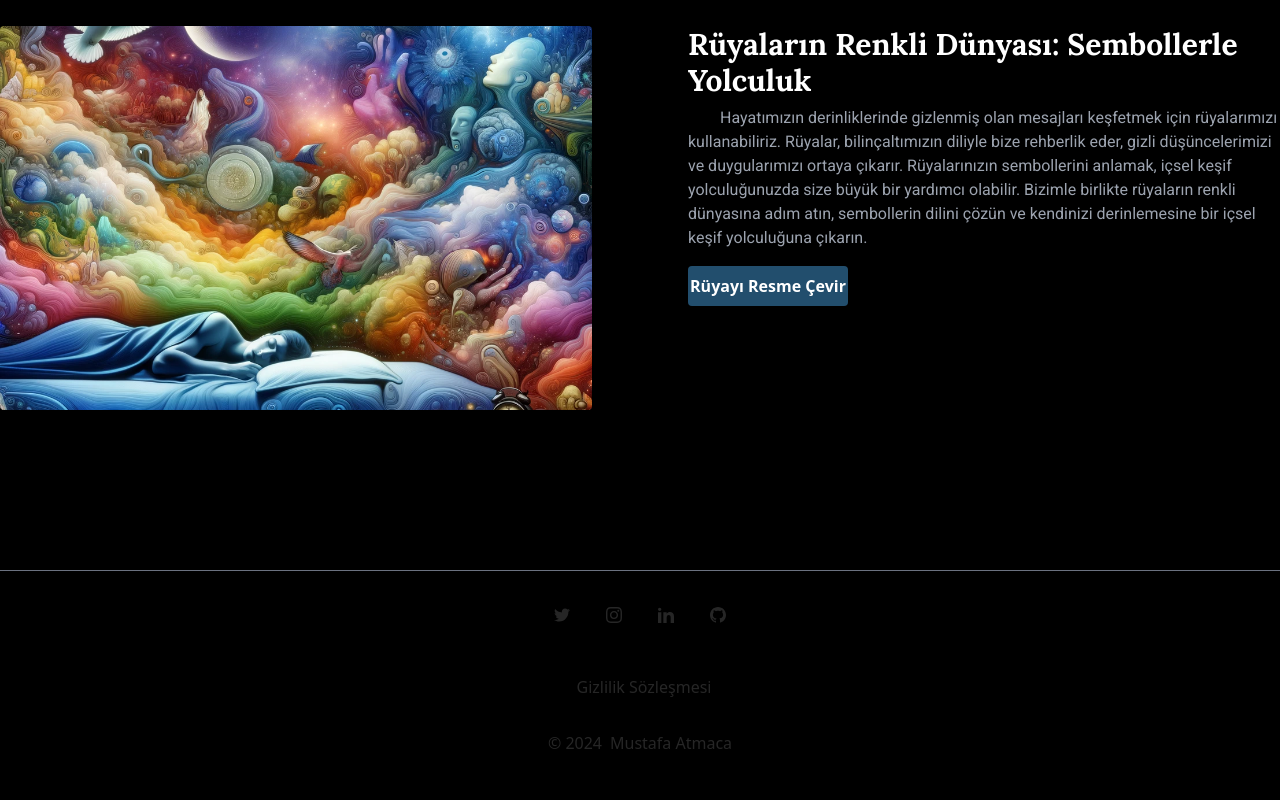
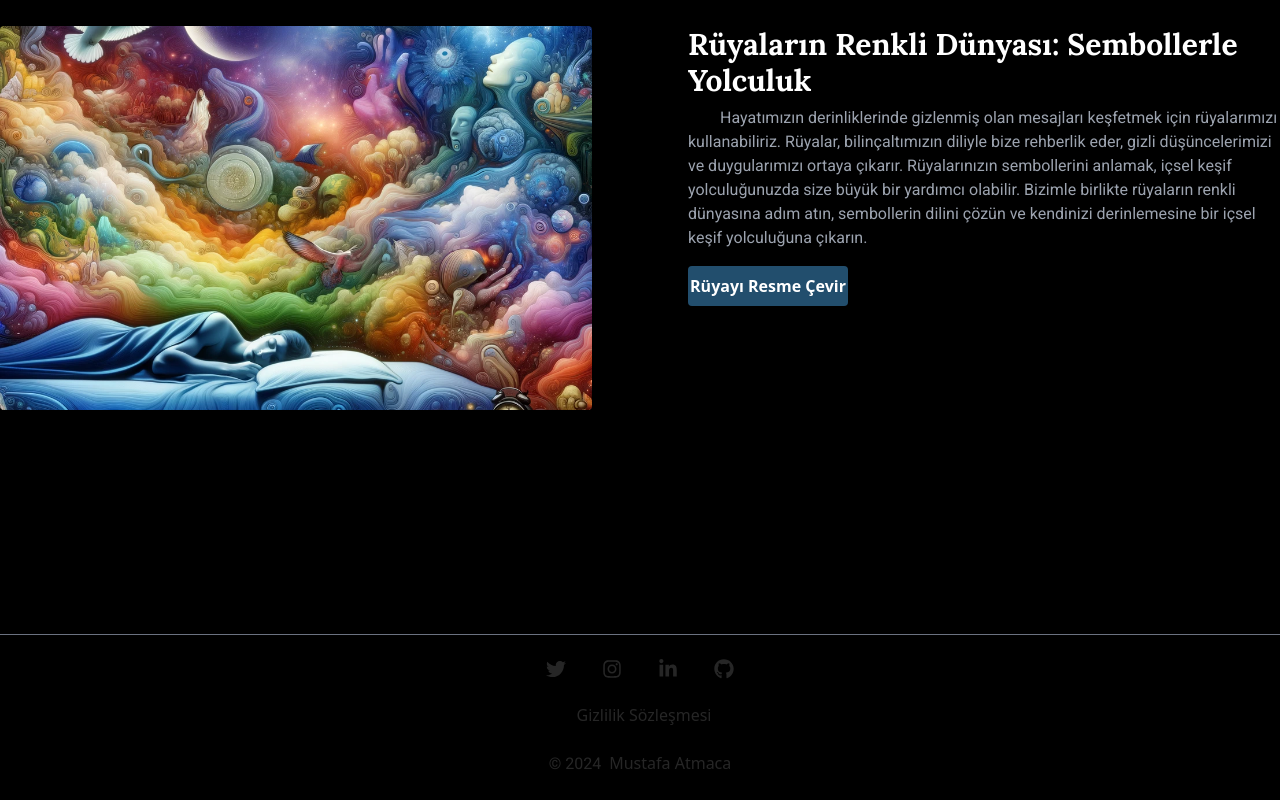
Before and after one commit to atmcmustafa/ruyayorumla, a React (Vite) app: page / in a window 1280 px wide. Shown: the part 1710-2510 px from the top of the page. Before the commit the page ends 2481 px from the top, so only its background shows below. Built offline with nearby package versions, Linux system fonts and the light colour scheme.

Commit message:
buttons color changed, footer changed

```diff
--- a/src/components/Footer.jsx
+++ b/src/components/Footer.jsx
@@ -1,97 +1,62 @@
 import { useInView } from "react-intersection-observer";
 import { motion } from "framer-motion";
 import { Link } from "react-router-dom";
+
+import { FaLinkedinIn, FaGithub, FaInstagram, FaTwitter } from "react-icons/fa";
+
 const Footer = () => {
   const [ref1, inView1] = useInView({ triggerOnce: true, threshold: 0.1 });
   return (
-    <div ref={ref1} className="bottom-0 w-full mt-24 md:mt-40">
+    <>
       <motion.footer
         initial={{ opacity: 0, y: 50 }}
         animate={{ opacity: inView1 ? 1 : 0, y: inView1 ? 0 : 50 }}
         transition={{ duration: 0.3 }}
-        className="flex flex-col items-center text-center text-white border-t  border-gray-500"
+        ref={ref1}
+        className="border-t border-gray-500 flex justify-center items-center text-center flex-col mx-auto w-full text-neutral-800 dark:text-neutral-300 my-auto  py-6 mt-24 lg:mt-56"
       >
-        <div className="container pt-9">
-          <div className="mb-9 flex justify-center">
-            <a
-              target="_blank"
-              href="https://twitter.com/mstfatmcc"
-              className="mr-9 text-neutral-800 dark:text-neutral-200 hover:bg-black hover:text-blue-500"
+        <div className="flex justify-center gap-9 text-xl">
+          <Link
+            className=" text-neutral-800 dark:text-neutral-200 hover:bg-black hover:text-blue-500"
+            to={"https://twitter.com/mstfatmcc"}
+          >
+            <FaTwitter />
+          </Link>
+          <Link
+            className=" text-neutral-800 dark:text-neutral-200 instagram-gradient rounded"
+            to={"https://www.instagram.com/mstfatmcc/"}
+          >
+            <FaInstagram />
+          </Link>
+          <Link
+            className=" text-neutral-800 dark:text-neutral-200 hover:bg-black hover:text-blue-500 "
+            to={"https://www.linkedin.com/in/mustafa-atmaca-1787b0284/"}
+          >
+            <FaLinkedinIn />
+          </Link>
+          <Link
+            className="text-neutral-800 dark:text-neutral-200 hover:bg-white hover:text-black rounded-full"
+            to={"https://github.com/atmcmustafa"}
+          >
+            <FaGithub />
+          </Link>
+        </div>
+        <div className="flex flex-col gap-6 mt-6">
+          <Link to={"/sozlesme"} className="ml-2 hover:text-white duration-300">
+            Gizlilik Sözleşmesi
+          </Link>
+          <div>
+            <span className="mr-2">© 2024</span>
+            <Link
+              className=" hover:text-white duration-300"
+              to={"https://atmcmustafa.vercel.app/"}
             >
-              <svg
-                xmlns="http://www.w3.org/2000/svg"
-                className="h-4 w-4"
-                fill="currentColor"
-                viewBox="0 0 24 24"
-              >
-                <path d="M24 4.557c-.883.392-1.832.656-2.828.775 1.017-.609 1.798-1.574 2.165-2.724-.951.564-2.005.974-3.127 1.195-.897-.957-2.178-1.555-3.594-1.555-3.179 0-5.515 2.966-4.797 6.045-4.091-.205-7.719-2.165-10.148-5.144-1.29 2.213-.669 5.108 1.523 6.574-.806-.026-1.566-.247-2.229-.616-.054 2.281 1.581 4.415 3.949 4.89-.693.188-1.452.232-2.224.084.626 1.956 2.444 3.379 4.6 3.419-2.07 1.623-4.678 2.348-7.29 2.04 2.179 1.397 4.768 2.212 7.548 2.212 9.142 0 14.307-7.721 13.995-14.646.962-.695 1.797-1.562 2.457-2.549z" />
-              </svg>
-            </a>
-
-            <a
-              target="_blank"
-              href="https://www.instagram.com/mstfatmcc/"
-              className="mr-9 text-neutral-800 dark:text-neutral-200 instagram-gradient rounded"
-            >
-              <svg
-                xmlns="http://www.w3.org/2000/svg"
-                className="h-4 w-4"
-                fill="currentColor"
-                viewBox="0 0 24 24"
-              >
-                <path d="M12 2.163c3.204 0 3.584.012 4.85.07 3.252.148 4.771 1.691 4.919 4.919.058 1.265.069 1.645.069 4.849 0 3.205-.012 3.584-.069 4.849-.149 3.225-1.664 4.771-4.919 4.919-1.266.058-1.644.07-4.85.07-3.204 0-3.584-.012-4.849-.07-3.26-.149-4.771-1.699-4.919-4.92-.058-1.265-.07-1.644-.07-4.849 0-3.204.013-3.583.07-4.849.149-3.227 1.664-4.771 4.919-4.919 1.266-.057 1.645-.069 4.849-.069zm0-2.163c-3.259 0-3.667.014-4.947.072-4.358.2-6.78 2.618-6.98 6.98-.059 1.281-.073 1.689-.073 4.948 0 3.259.014 3.668.072 4.948.2 4.358 2.618 6.78 6.98 6.98 1.281.058 1.689.072 4.948.072 3.259 0 3.668-.014 4.948-.072 4.354-.2 6.782-2.618 6.979-6.98.059-1.28.073-1.689.073-4.948 0-3.259-.014-3.667-.072-4.947-.196-4.354-2.617-6.78-6.979-6.98-1.281-.059-1.69-.073-4.949-.073zm0 5.838c-3.403 0-6.162 2.759-6.162 6.162s2.759 6.163 6.162 6.163 6.162-2.759 6.162-6.163c0-3.403-2.759-6.162-6.162-6.162zm0 10.162c-2.209 0-4-1.79-4-4 0-2.209 1.791-4 4-4s4 1.791 4 4c0 2.21-1.791 4-4 4zm6.406-11.845c-.796 0-1.441.645-1.441 1.44s.645 1.44 1.441 1.44c.795 0 1.439-.645 1.439-1.44s-.644-1.44-1.439-1.44z" />
-              </svg>
-            </a>
-            <a
-              target="_blank"
-              href="https://www.linkedin.com/in/mustafa-atmaca-1787b0284/"
-              className="mr-9 text-neutral-800 dark:text-neutral-200 hover:bg-black hover:text-blue-500 "
-            >
-              <svg
-                xmlns="http://www.w3.org/2000/svg"
-                className="h-4 w-4"
-                fill="currentColor"
-                viewBox="0 0 24 24"
-              >
-                <path d="M4.98 3.5c0 1.381-1.11 2.5-2.48 2.5s-2.48-1.119-2.48-2.5c0-1.38 1.11-2.5 2.48-2.5s2.48 1.12 2.48 2.5zm.02 4.5h-5v16h5v-16zm7.982 0h-4.968v16h4.969v-8.399c0-4.67 6.029-5.052 6.029 0v8.399h4.988v-10.131c0-7.88-8.922-7.593-11.018-3.714v-2.155z" />
-              </svg>
-            </a>
-            <a
-              target="_blank"
-              href="https://github.com/atmcmustafa"
-              className="text-neutral-800 dark:text-neutral-200 hover:bg-white hover:text-black rounded-full"
-            >
-              <svg
-                xmlns="http://www.w3.org/2000/svg"
-                className="h-4 w-4"
-                fill="currentColor"
-                viewBox="0 0 24 24"
-              >
-                <path d="M12 0c-6.626 0-12 5.373-12 12 0 5.302 3.438 9.8 8.207 11.387.599.111.793-.261.793-.577v-2.234c-3.338.726-4.033-1.416-4.033-1.416-.546-1.387-1.333-1.756-1.333-1.756-1.089-.745.083-.729.083-.729 1.205.084 1.839 1.237 1.839 1.237 1.07 1.834 2.807 1.304 3.492.997.107-.775.418-1.305.762-1.604-2.665-.305-5.467-1.334-5.467-5.931 0-1.311.469-2.381 1.236-3.221-.124-.303-.535-1.524.117-3.176 0 0 1.008-.322 3.301 1.23.957-.266 1.983-.399 3.003-.404 1.02.005 2.047.138 3.006.404 2.291-1.552 3.297-1.23 3.297-1.23.653 1.653.242 2.874.118 3.176.77.84 1.235 1.911 1.235 3.221 0 4.609-2.807 5.624-5.479 5.921.43.372.823 1.102.823 2.222v3.293c0 .319.192.694.801.576 4.765-1.589 8.199-6.086 8.199-11.386 0-6.627-5.373-12-12-12z" />
-              </svg>
-            </a>
+              Mustafa Atmaca
+            </Link>
           </div>
         </div>
-        <div className="w-full pt-4 text-center text-neutral-800 dark:text-neutral-300">
-          <Link
-            className=" ml-2 hover:text-white duration-300"
-            to={"/sozlesme"}
-          >
-            Gizlilik Sözleşmesi
-          </Link>
-        </div>
-        <div className="w-full pt-8 pb-4 text-center text-neutral-800 dark:text-neutral-300">
-          © 2024
-          <a
-            target="_blank"
-            href="https://atmcmustafa.vercel.app/"
-            className="ml-2 hover:text-white duration-300"
-          >
-            Mustafa Atmaca
-          </a>
-        </div>
       </motion.footer>
-    </div>
+    </>
   );
 };
 
--- a/src/components/Header.jsx
+++ b/src/components/Header.jsx
@@ -62,7 +62,13 @@ const Header = () => {
       >
         <nav className="flex flex-col items-center gap-8  mt-24 ">
           <Link to={"/"} className="text-3xl" onClick={() => setToggle(false)}>
-            <img src={logo} width={60} height={60} className="rounded-full" />
+            <img
+              alt="Logo"
+              src={logo}
+              width={60}
+              height={60}
+              className="rounded-full"
+            />
           </Link>
           <Button
             onClick={() => setToggle(false)}
--- a/src/pages/Home.jsx
+++ b/src/pages/Home.jsx
@@ -35,7 +35,7 @@ const Home = () => {
         <title>Ana Sayfa</title>
       </Helmet>
       <div className="px-6 md:px-0">
-        <div className="h-[650px] lg:h-[840px] relative">
+        <div className="h-[550px] lg:h-[840px] relative">
           <div className="absolute h-full w-full bg-black/60"></div>
           <motion.div
             variants={container}
@@ -64,7 +64,7 @@ const Home = () => {
             <motion.div
               variants={item}
               transition={{ delay: 0.3 }}
-              className="flex mx-auto flex-col sm:flex-row gap-8 mt-6"
+              className="flex mx-auto flex-col sm:flex-row gap-3 md:gap-8 mt-6"
             >
               <motion.div variants={item} transition={{ delay: 0.4 }}>
                 <Button
--- a/src/pages/TextToImage.jsx
+++ b/src/pages/TextToImage.jsx
@@ -121,7 +121,7 @@ const TextToImage = () => {
                 transition={{ delay: 0.5 }}
                 type="submit"
                 className="h-10 w-full
-             md:w-36 bg-[#224E6D] font-semibold rounded text-white flex gap-3 items-center justify-center mt-6 disabled:bg-[#224E80]/80 pointer-events-none "
+             md:w-36 bg-[#224E6D] font-semibold rounded text-white flex gap-3 items-center justify-center mt-6 disabled:bg-[#224E6D]/80 pointer-events-none "
               >
                 <span className="btn-loader"></span>
                 <span>Oluşturuluyor</span>
@@ -132,7 +132,7 @@ const TextToImage = () => {
                 transition={{ delay: 0.5 }}
                 type="submit"
                 className="h-10 w-full
-             md:w-36 bg-[#224E6D] font-semibold rounded text-white flex items-center justify-center mt-6 "
+             md:w-36 bg-[#224E6D] hover:bg-[#224E6D]/70 duration-300 font-semibold rounded text-white flex items-center justify-center mt-6 "
               >
                 Gönder
               </motion.button>
```
Also changed, not shown: src/pages/RuyaYorumla.jsx (+4 -3 lines).
